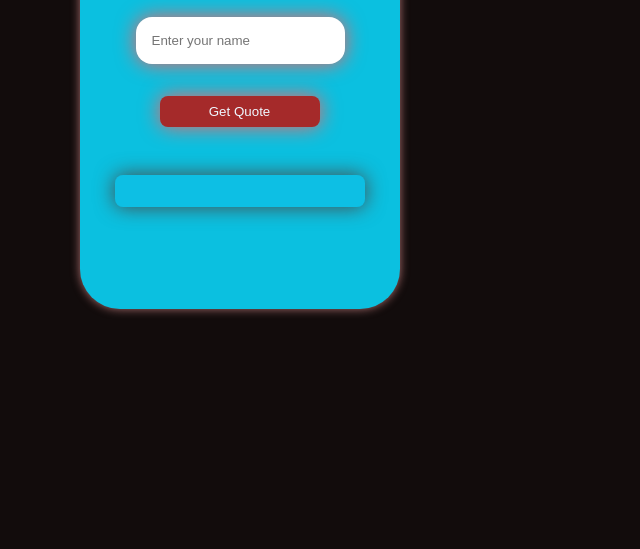
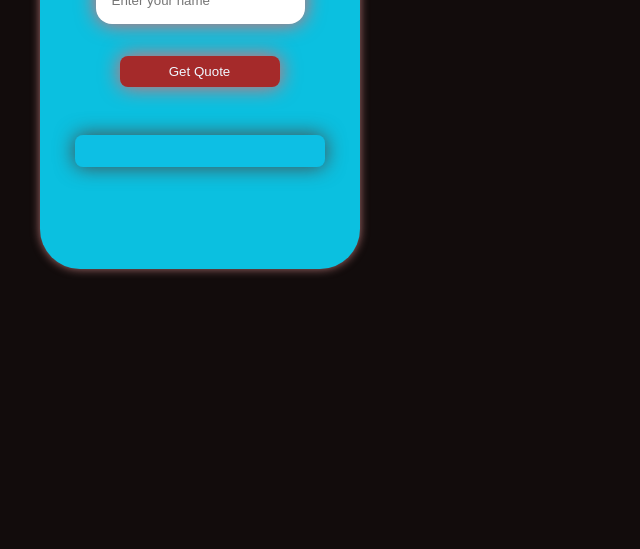
Before and after one commit to AviAcharya1/SimpleProjets, a plain HTML site: page index.html in a window 1280 px wide. Shown: the part 251-800 px from the top of the page, without its empty margins (0-640 px from the left). Drawn offline with Linux system fonts and the light colour scheme.

Commit message:
littleChange

```diff
--- a/style.css
+++ b/style.css
@@ -11,7 +11,7 @@ body{
 .container{
     /* border: 2px solid red; */
     background-color: rgb(11, 192, 224);
-    margin: 5rem;
+    margin: 2.5rem;
     padding: 5rem;
     height: 30rem;
     width: 20rem;
```
